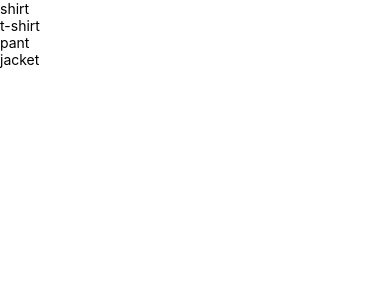
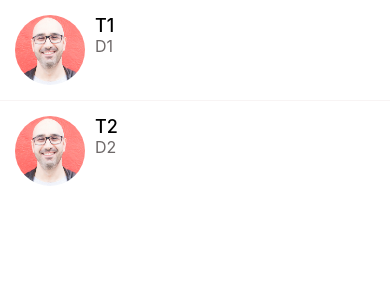
Before and after one commit to Sumit45doc/RN-tut, a React Native app: screen / in a window 390 px wide. Shown: the top 300 px of the page. Built offline with nearby package versions, Linux system fonts and the light colour scheme.

Commit message:
listitemseparator props of flatlist

```diff
--- a/App.js
+++ b/App.js
@@ -1,6 +1,7 @@
 import { Platform, SafeAreaView, StyleSheet, Text, View } from 'react-native';
 import AppButton from './app/components/encapsulation/AppButton';
 import ListingDetailsScreen from './app/screens/ListingDetailsScreen';
+import MessagesScreen from './app/screens/MessagesScreen';
 import ViewImageScreen from './app/screens/ViewImageScreen';
 import WelcomeScreen from './app/screens/WelcomeScreen';
 import Card from './app/shared/Card';
@@ -11,12 +12,7 @@ import FlatlistTut from './src/flatlistTut';
 export default function App() {
 
   return (
-    <Screen>
-      {/* <ListingDetailsScreen /> */}
-      {/* <ViewImageScreen /> */}
-      <FlatlistTut />
-      {/* <Text>A</Text> */}
-    </Screen>
+    <MessagesScreen />
   );
 }
 
--- a/app/config/colors.js
+++ b/app/config/colors.js
@@ -3,5 +3,6 @@ export default {
     secondary: "#4ecdc4",
     black: "#000",
     white: "#fff",
-    medium: "#6e6969"
+    medium: "#6e6969",
+    light: "#f8f4f4"
 }
--- /dev/null
+++ b/app/screens/MessagesScreen.js
@@ -0,0 +1,30 @@
+import React from 'react';
+import { View, StyleSheet, FlatList } from 'react-native';
+import ListItem from '../shared/ListItem';
+import ListItemSeparator from '../shared/ListItemSeparator';
+import Screen from '../shared/Screen';
+
+function MessagesScreen() {
+    const messages = [
+        {id: 1, title: "T1", subTitle: "D1", image: require("../../assets/mosh.jpg")},
+        {id: 2, title: "T2", subTitle: "D2", image: require("../../assets/mosh.jpg")},
+    ]
+    return (
+        <Screen>
+            <FlatList
+                data={messages}
+                keyExtractor={message => message.id}
+                renderItem={({ item }) => (
+                <ListItem title={item.title} subTitle={item.subTitle} image={item.image} />
+                )}
+                ItemSeparatorComponent={ListItemSeparator}
+            />
+        </Screen>
+    )
+}
+
+const styles = StyleSheet.create({
+    container: {}
+})
+
+export default MessagesScreen
--- a/app/shared/ListItem.js
+++ b/app/shared/ListItem.js
@@ -19,7 +19,8 @@ function ListItem(props) {
 const styles = StyleSheet.create({
     container: {
         flex: 1,
-        flexDirection: 'row'
+        flexDirection: 'row',
+        padding: 15
     },
     image: {
         width: 70,
--- /dev/null
+++ b/app/shared/ListItemSeparator.js
@@ -0,0 +1,20 @@
+import React from 'react';
+import { View, StyleSheet } from 'react-native';
+
+import colors from '../config/colors';
+
+function ListItemSeparator() {
+  return (
+    <View style={styles.container} />
+    )
+}
+
+const styles = StyleSheet.create({
+    container: {
+        width: '100%',
+        height: 1,
+        backgroundColor: colors.light,
+    }
+})
+
+export default ListItemSeparator
```
Also changed, not shown: doc/7-flatlist.md (+1 -0 lines), jsconfig.js (added).
